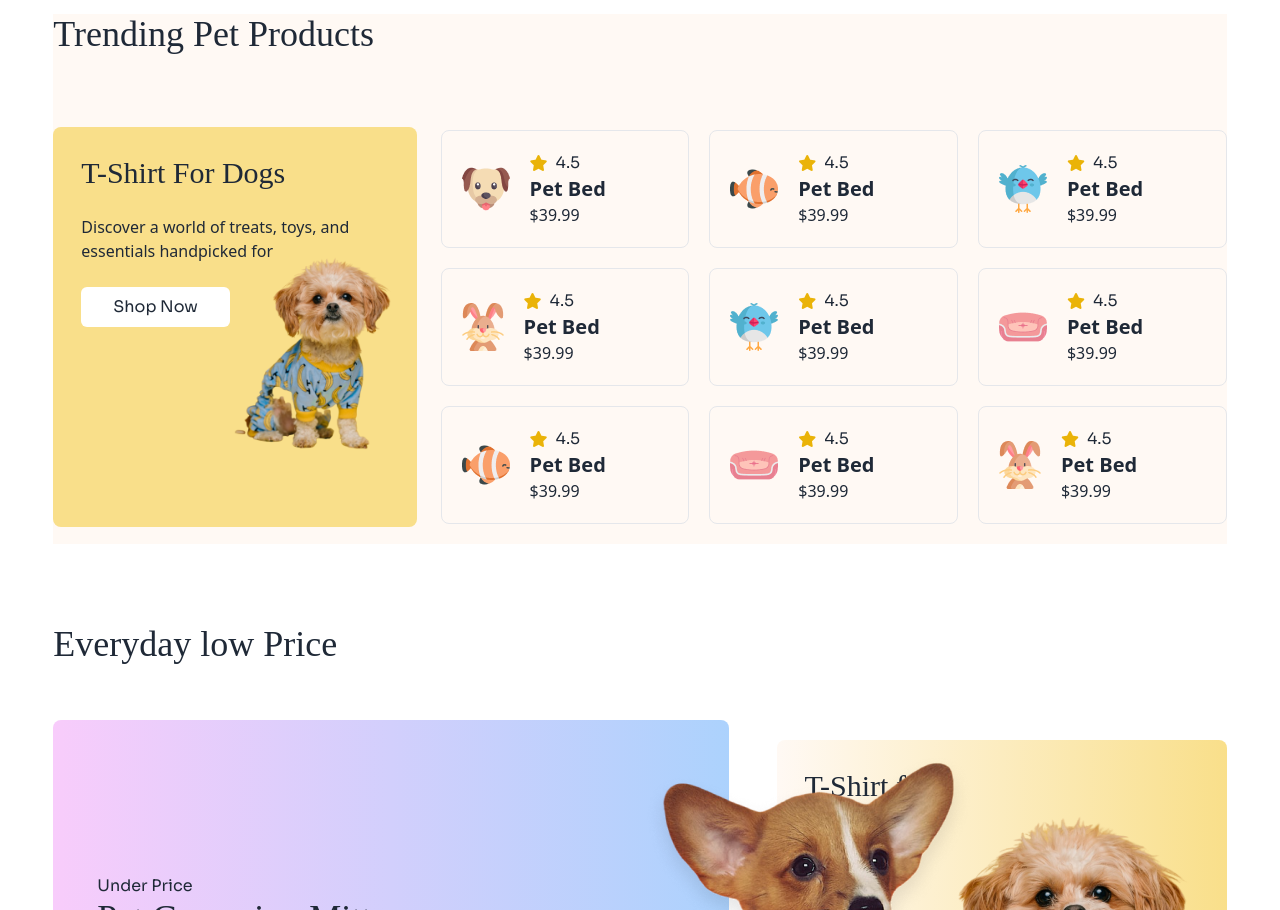
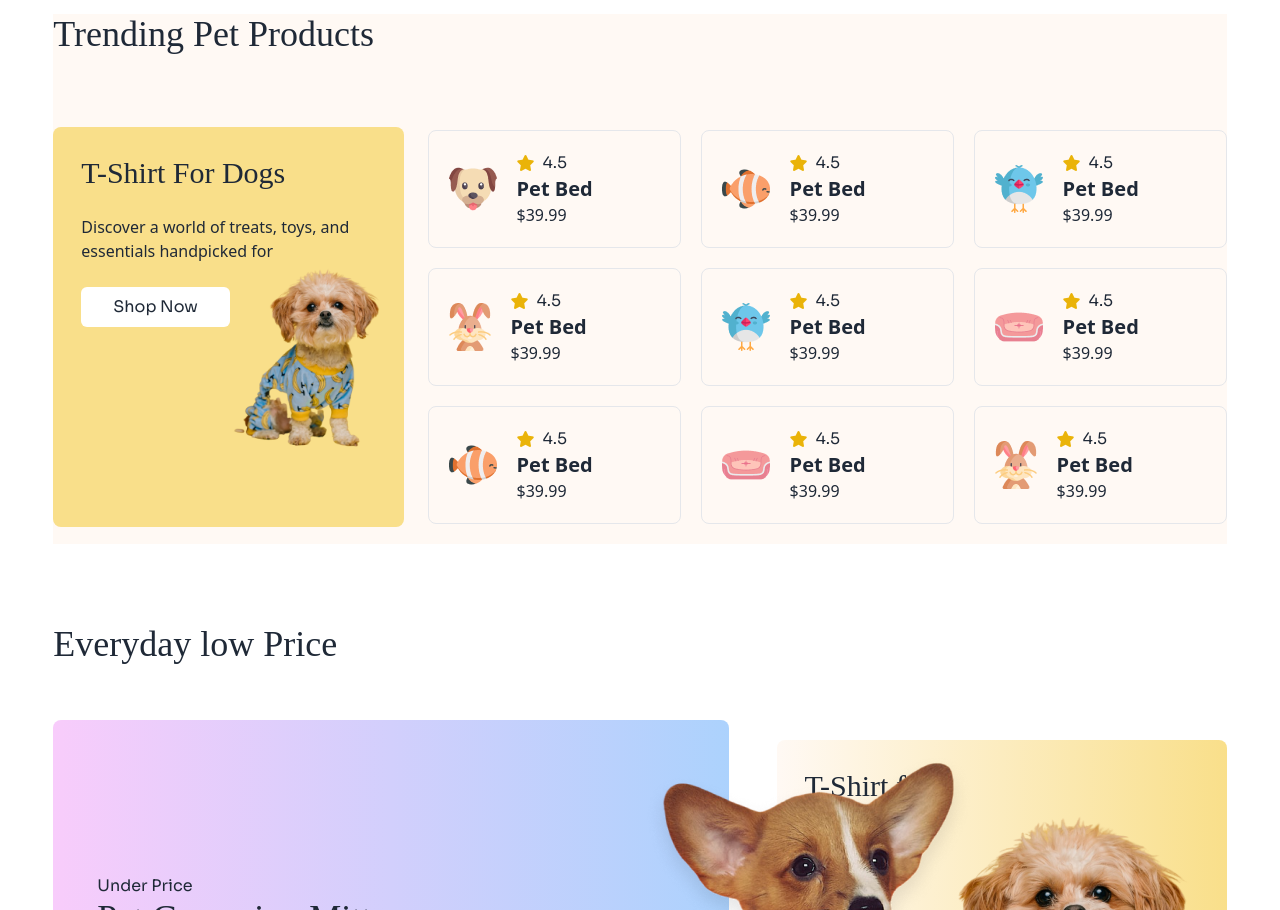
Before and after one commit to SohagMolla913/Assignment_3_Category_001, a plain HTML site: page index.html in a window 1280 px wide. Shown: the part 2300-3210 px from the top of the page. Drawn offline with nearby package versions, Linux system fonts and the light colour scheme; a web font is replaced by a local one.

Commit message:
simple bug solve Allhamdullah all done

```diff
--- a/index.html
+++ b/index.html
@@ -256,7 +256,7 @@
         <h1 class="text-4xl adlam-font mb-14">Trending Pet Products</h1>
         <div class="md:flex items-center justify-center gap-6">
           <div
-            class="relative bg-[#F9DF8A] p-7 rounded-lg w-[400px] h-[400px] gap-5"
+            class="relative bg-[#F9DF8A] p-7 rounded-lg w-[380px] h-[400px] gap-5"
           >
             <div class="space-y-6">
               <h1 class="adlam-font text-3xl">T-Shirt For Dogs</h1>
@@ -268,7 +268,7 @@
                 Shop Now
               </button>
             </div>
-            <div class="absolute top-16 left-44">
+            <div class="absolute top-20 left-44">
               <img src="./c1-assets/cute-pet-small.png" alt="" />
             </div>
           </div>
```
